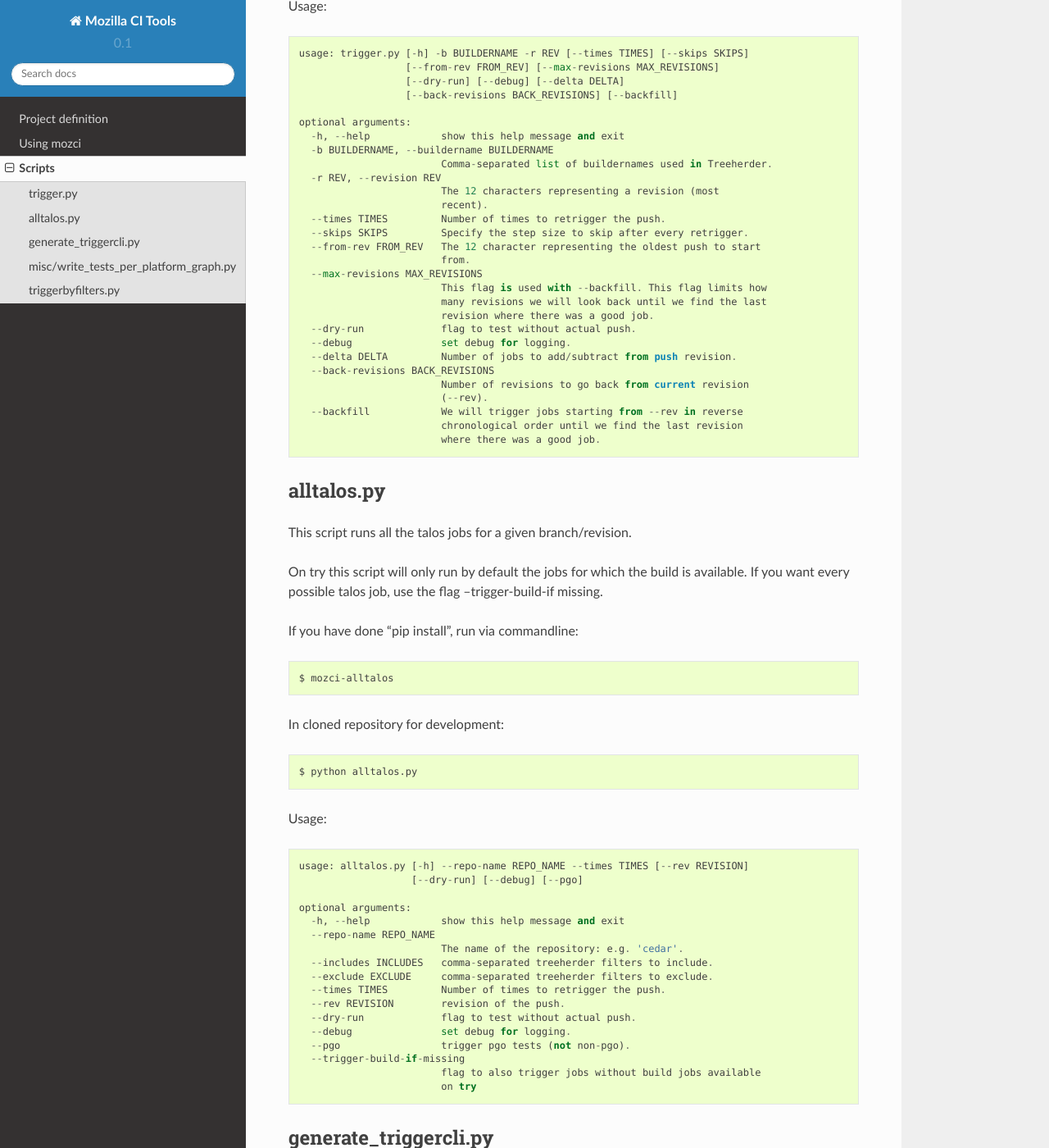
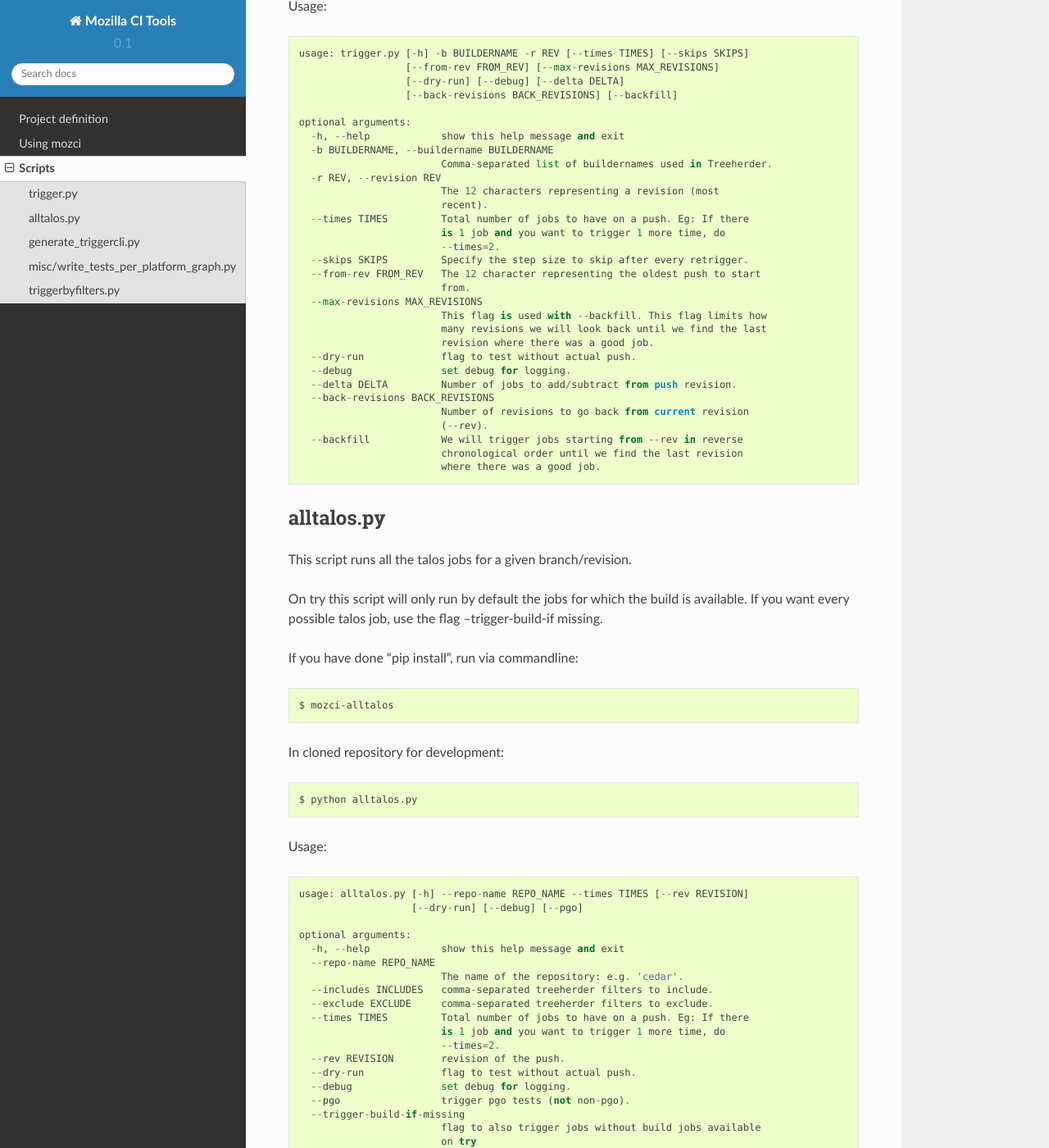
Before and after one commit to mozilla/mozilla_ci_tools, a Sphinx documentation site: the page built from docs/scripts.rst, in a window 1280 px wide and 1400 px high, scrolled down 833 px. Shown: the whole window at 82% size. Built offline with Sphinx 7.4.7 and the Read the Docs theme 2.0.0, drawn with Linux system fonts in a browser that asks for light colours; some of the changed text lies outside the part shown.

Commit message:
Issue #222 - Fix documentation for --times in scripts.

```diff
--- a/docs/scripts.rst
+++ b/docs/scripts.rst
@@ -43,7 +43,9 @@ Usage::
     -r REV, --revision REV
                           The 12 characters representing a revision (most
                           recent).
-    --times TIMES         Number of times to retrigger the push.
+    --times TIMES         Total number of jobs to have on a push. Eg: If there
+                          is 1 job and you want to trigger 1 more time, do
+                          --times=2.
     --skips SKIPS         Specify the step size to skip after every retrigger.
     --from-rev FROM_REV   The 12 character representing the oldest push to start
                           from.
@@ -86,7 +88,9 @@ Usage::
                           The name of the repository: e.g. 'cedar'.
     --includes INCLUDES   comma-separated treeherder filters to include.
     --exclude EXCLUDE     comma-separated treeherder filters to exclude.
-    --times TIMES         Number of times to retrigger the push.
+    --times TIMES         Total number of jobs to have on a push. Eg: If there
+                          is 1 job and you want to trigger 1 more time, do
+                          --times=2.
     --rev REVISION        revision of the push.
     --dry-run             flag to test without actual push.
     --debug               set debug for logging.
@@ -158,7 +162,9 @@ Usage::
                           comma-separated treeherder filters to include.
     -e EXCLUDE, --exclude EXCLUDE
                           comma-separated treeherder filters to exclude.
-    --times TIMES         Number of times to retrigger the push.
+    --times TIMES         Total number of jobs to have on a push. Eg: If there
+                          is 1 job and you want to trigger 1 more time, do
+                          --times=2.
     --limit LIM           Maximum number of buildernames to trigger.
     --dry-run             flag to test without actual push.
     --debug               set debug for logging.
```
Also changed, not shown: 3 other files.
